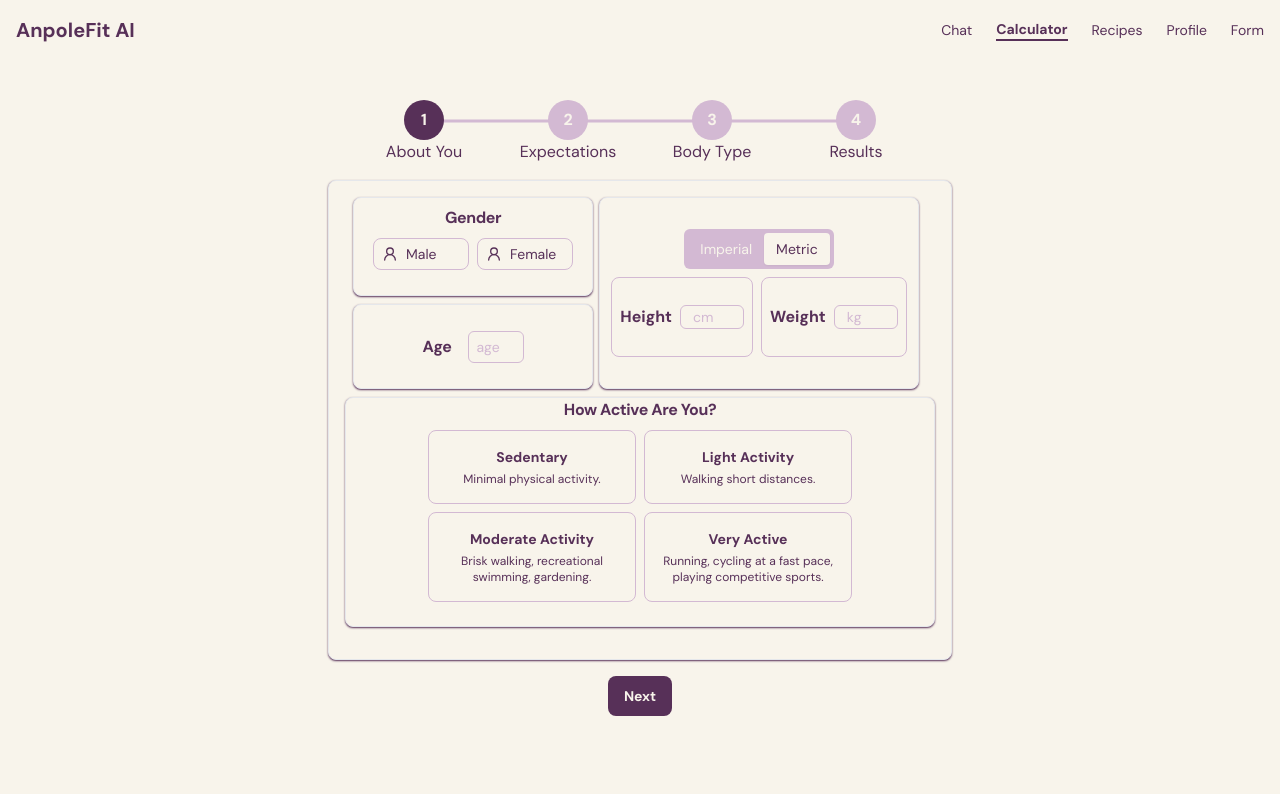
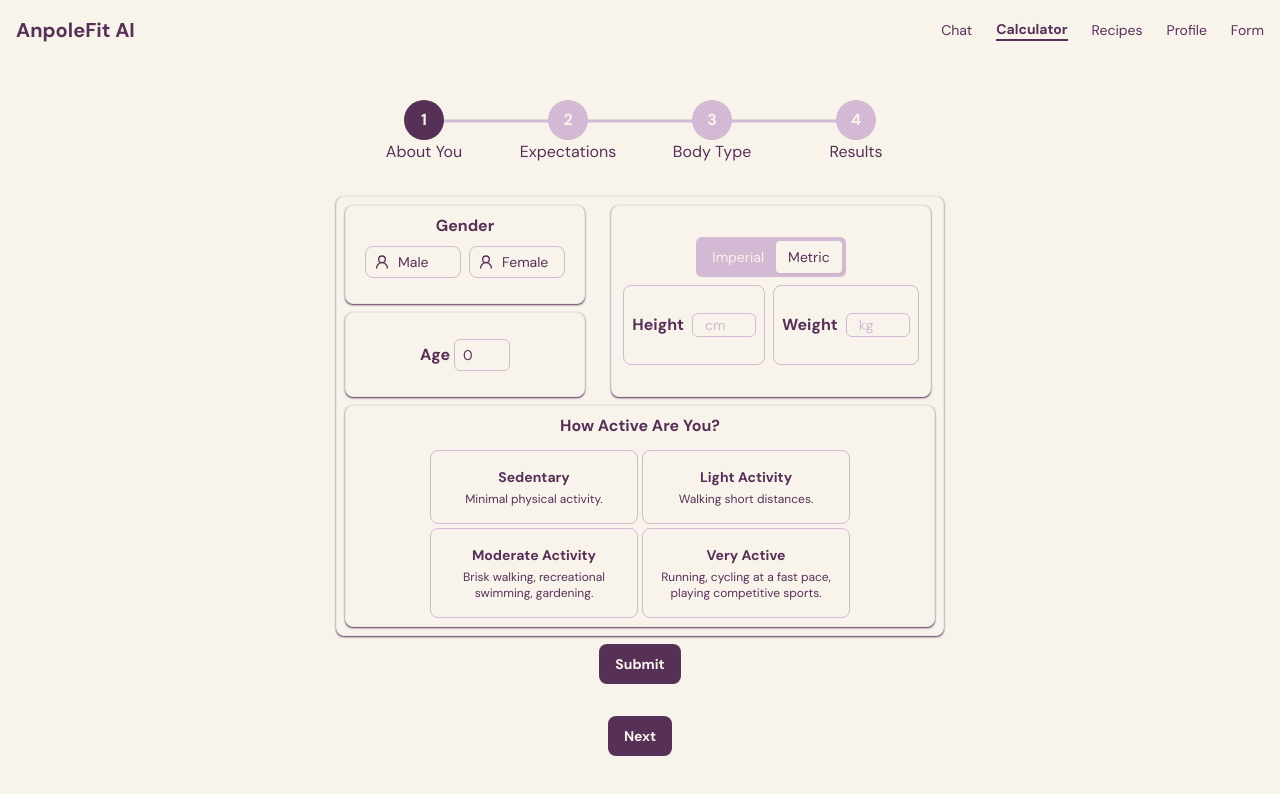
Before and after one commit to AnderVDev/anpolefit-ai-coach, a Next.js app: page /calculator in a window 1280 px wide. Shown: the top 794 px of the page. Built offline with nearby package versions, Linux system fonts and the light colour scheme; no server answers; the database is empty.

Commit message:
merge form with calculator step one

```diff
--- a/components/stepper/StepContent.tsx
+++ b/components/stepper/StepContent.tsx
@@ -6,7 +6,6 @@ import { useCallback, useState } from "react";
 
 interface StepContentProps {
   step: number;
-  onErrors: null;
 }
 interface StepOneData {
   age: number | null;
@@ -16,10 +15,9 @@ interface StepOneData {
   tdee: number | null;
   selectedGender: "MALE" | "FEMALE" | null;
   selectedActivity: "SEDENTARY" | "LIGHT" | "MODERATE" | "VERY" | null;
-  isError: boolean;
 }
 
-function StepContent({ step, onErrors }: StepContentProps) {
+function StepContent({ step }: StepContentProps) {
   const [expectation, setExpectation] = useState<
     "BUILD" | "RECOMPOSITION" | null
   >(null);
@@ -35,7 +33,6 @@ function StepContent({ step, onErrors }: StepContentProps) {
     tdee: null,
     selectedGender: null,
     selectedActivity: null,
-    isError: true,
   });
 
   const inputs = {
@@ -53,7 +50,6 @@ function StepContent({ step, onErrors }: StepContentProps) {
       tdee: number | null;
       selectedGender: "MALE" | "FEMALE" | null;
       selectedActivity: "SEDENTARY" | "LIGHT" | "MODERATE" | "VERY" | null;
-      isError: boolean;
     }) => {
       setStepOneData(data);
     },
--- a/components/stepper/index.tsx
+++ b/components/stepper/index.tsx
@@ -3,7 +3,6 @@ import React, { useState } from "react";
 import { Check, TriangleAlert } from "lucide-react";
 import StepContent from "./StepContent";
 import { Button } from "../ui/button";
-import { Alert, AlertDescription, AlertTitle } from "@/components/ui/alert";
 interface StepErrorProps {
   stepOneError: boolean;
   stepTwoError: boolean;
@@ -14,16 +13,6 @@ const Stepper = () => {
   const steps = ["About You", "Expectations", "Body Type", "Results"];
   const [currentStep, setCurrentStep] = useState(1);
   const [complete, setComplete] = useState(false);
-  const [stepError, setStepError] = useState<StepErrorProps>({
-    stepOneError: false,
-    stepTwoError: false,
-    stepThreeError: false,
-    stepFourError: false,
-  });
-
-  const HandleDataErrors = (data: StepErrorProps) => {
-    setStepError(data);
-  };
 
   return (
     <div className="flex flex-col items-center">
@@ -59,7 +48,7 @@ const Stepper = () => {
           </div>
         ))}
       </div>
-      <StepContent step={currentStep} onErrors={HandleDataErrors} />
+      <StepContent step={currentStep} />
       <Button
         className="bg-gray-500 rounded-lg"
         onClick={() => {
--- a/components/stepper/steps/one/index.tsx
+++ b/components/stepper/steps/one/index.tsx
@@ -5,9 +5,44 @@ import ActivityCard from "@/components/ActivityCard";
 import { UserRound } from "lucide-react";
 import GenderCard from "./GenderCard";
 import { Input } from "@/components/ui/input";
+import { z } from "zod";
+import { zodResolver } from "@hookform/resolvers/zod";
+import { useForm } from "react-hook-form";
+import { Button } from "@/components/ui/button";
+import {
+  Form,
+  FormControl,
+  FormField,
+  FormItem,
+  FormLabel,
+  FormMessage,
+} from "@/components/ui/form";
 
-const cardStyle =
-  "flex items-center flex-col p-2 border border-gray-200 rounded-lg cursor-pointer items-center w-80 h-48";
+const formSchema = z.object({
+  gender: z.enum(["MALE", "FEMALE"], { message: "Must select a Gender" }),
+  age: z
+    .number({
+      required_error: "Age is required",
+      invalid_type_error: "Age must be a number greater than 10",
+    })
+    .min(10, { message: "Must greater than 10" })
+    .max(90, { message: "Must less than 10" }),
+  metrics: z.object({
+    weight: z.number({ required_error: "error metric" }).positive(),
+    height: z.number({ required_error: "error metric" }).positive(),
+  }),
+  activity: z.enum(["SEDENTARY", "LIGHT", "MODERATE", "VERY"], {
+    message: "Must select an Activity",
+  }),
+});
+
+type FormSchema = z.infer<typeof formSchema>;
+
+type GendersTypes = "MALE" | "FEMALE";
+const genders = [
+  { id: "MALE", gender: "Male", icon: <UserRound size={16} /> },
+  { id: "FEMALE", gender: "Female", icon: <UserRound size={16} /> },
+];
 
 type Activities = "SEDENTARY" | "LIGHT" | "MODERATE" | "VERY";
 const activities = [
@@ -37,12 +72,6 @@ const activities = [
   },
 ];
 
-type GendersTypes = "MALE" | "FEMALE";
-const genders = [
-  { id: "MALE", gender: "Male", icon: <UserRound size={16} /> },
-  { id: "FEMALE", gender: "Female", icon: <UserRound size={16} /> },
-];
-
 const TDDE_CONSTANTS = {
   SEDENTARY: 1.2,
   LIGHT: 1.375,
@@ -50,6 +79,9 @@ const TDDE_CONSTANTS = {
   VERY: 1.725,
   EXTREMELY: 1.9,
 };
+
+const cardStyle =
+  "flex items-center flex-col p-2 border border-gray-200 rounded-lg cursor-pointer items-center w-80 h-48";
 
 interface StepOneProps {
   onDataChange: (data: {
@@ -66,148 +98,213 @@ interface StepOneProps {
 const POLLING_FREQUENCY_MS = 1000;
 
 function StepOne({ onDataChange }: StepOneProps) {
-  const [age, setAge] = useState<number | null>(null);
-  const [weight, setWeight] = useState<number | null>(null);
-  const [height, setHeight] = useState<number | null>(null);
-  const [selectedGender, setSelectedGender] = useState<GendersTypes | null>(
-    null
-  );
-  const [selectedActivity, setSelectedActivity] = useState<Activities | null>(
-    null
-  );
-
-  const [isError, setIsError] = useState<boolean>(true);
+  //states
   const [bmr, setBMR] = useState<number | null>(null);
   const [tdee, setTDEE] = useState<number | null>(null);
 
-  const [data, setData] = useState({
-    age: age,
-    weight: weight,
-    height: height,
-    bmr: bmr,
-    tdee: tdee,
-    selectedGender: selectedGender,
-    selectedActivity: selectedActivity,
+  const form = useForm<FormSchema>({
+    resolver: zodResolver(formSchema),
+    defaultValues: {
+      gender: "",
+      age: 0,
+      metrics: {
+        weight: 0,
+        height: 0,
+      },
+      activity: "",
+    },
   });
 
-  const handleSelectGender = useCallback(async (genderId: GendersTypes) => {
-    setSelectedGender(genderId);
-  }, []);
+  const { watch, setValue } = form;
 
-  const handleSelectActivity = useCallback(async (activityId: Activities) => {
-    setSelectedActivity(activityId);
-  }, []);
+  const watchAllFields = watch();
 
-  const handleAgeGender = (age: number) => {
-    setAge(age);
+  const handleSelectGender = (genderId: GendersTypes) => {
+    setValue("gender", genderId);
   };
 
-  const onErrorChange = useCallback(async () => {
-    if (age && weight && height && selectedActivity && selectedGender) {
-      setIsError((prev) => (prev = false));
+  const handleSelectActivity = (activityId: Activities) => {
+    setValue("activity", activityId);
+  };
+
+  const calculateBMR = (
+    gender: string,
+    weight: number,
+    height: number,
+    age: number
+  ) => {
+    if (gender === "FEMALE") {
+      return 447.593 + 9.247 * weight + 3.098 * height - 4.33 * age;
+    } else {
+      return 88.362 + 13.397 * weight + 4.799 * height - 5.677 * age;
     }
-  }, [age, height, selectedActivity, selectedGender, weight]);
+  };
 
-  const calculateBMR = useCallback(async () => {
-    if (!selectedGender || !weight || !height || !age) return;
-
-    const bmrValue =
-      selectedGender === "FEMALE"
-        ? 447.593 + 9.247 * weight + 3.098 * height - 4.33 * age
-        : 88.362 + 13.397 * weight + 4.799 * height - 5.677 * age;
-    setBMR(bmrValue);
-  }, [selectedGender, weight, height, age]);
-
-  const calculateTDEE = useCallback(async () => {
-    calculateBMR();
-    if (!selectedActivity || !bmr) return;
-    const tdeeValue = bmr * TDDE_CONSTANTS[selectedActivity];
-    setTDEE(tdeeValue);
-    onErrorChange();
-    onDataChange({
-      age,
-      weight,
-      height,
-      bmr,
-      tdee: tdeeValue,
-      selectedGender,
-      selectedActivity,
-      isError,
-    });
-  }, [
-    selectedActivity,
-    bmr,
-    onErrorChange,
-    onDataChange,
-    age,
-    weight,
-    height,
-    selectedGender,
-    isError,
-  ]);
+  const calculateTDEE = (bmr: number, activity: string) => {
+    return bmr * TDDE_CONSTANTS[activity as keyof typeof TDDE_CONSTANTS];
+  };
 
   useEffect(() => {
-    const timer = setInterval(calculateTDEE, POLLING_FREQUENCY_MS);
+    const { gender, metrics, age, activity } = watchAllFields;
+    if (gender && metrics.weight && metrics.height && age) {
+      const bmrValue = calculateBMR(
+        gender,
+        metrics.weight,
+        metrics.height,
+        age
+      );
+      setBMR(bmrValue);
 
-    return () => clearInterval(timer);
-  }, [calculateTDEE]);
+      if (activity) {
+        const tdeeValue = calculateTDEE(bmrValue, activity);
+        setTDEE(tdeeValue);
+      }
+    }
+    console.log({ bmr, tdee });
+  }, [watchAllFields]);
+
+  function onSubmit(values: FormSchema, e: React.FormEvent<HTMLFormElement>) {
+    e.preventDefault();
+    // Do something with the form values.
+    // ✅ This will be type-safe and validated.
+    console.log(values);
+  }
 
   return (
-    <Card className="flex items-center justify-center flex-col flex-grow border border-gray-200 rounded-lg gap-2 p-4">
-      <div className="w-60 md:w-[590px] grid grid-col-1 md:grid-cols-3 justify-between">
-        <div className="md:col-start-1 md:col-span-1 flex justify-between place-content-between flex-col items-center w-64 h-48">
-          <Card className={`${cardStyle} p-0 h-28 w-60`}>
-            <CardTitle className="my-2 text-base">Gender</CardTitle>
-            <CardContent className="flex items-center p-0 gap-2">
+    <Form {...form}>
+      <form
+        onSubmit={form.handleSubmit(onSubmit)}
+        className="flex items-center justify-center flex-col flex-grow p-4 gap-2"
+      >
+        <Card className="flex items-center justify-center flex-col flex-grow border border-gray-200 rounded-lg gap-2 px-2 m-0">
+          <section className="w-60 mt-2 md:w-[590px] flex flex-col md:grid md:grid-cols-3 justify-between">
+            <div className="items-center w-60 h-48 flex flex-col md:col-start-1 md:col-span-1 place-content-between  ">
+              <Card className="flex items-center flex-col border border-gray-200 rounded-lg cursor-pointer p-0 h-28 w-60">
+                <FormField
+                  control={form.control}
+                  name="gender"
+                  render={({ field }: any) => (
+                    <FormItem className="flex flex-col items-center justify-center my-2">
+                      <FormLabel className="text-base font-bold">
+                        Gender
+                      </FormLabel>
+                      <FormControl>
+                        <div className="flex items-center gap-2">
                           {genders.map((gender) => (
                             <GenderCard
                               key={gender.id}
                               gender={gender.gender}
                               icon={gender.icon}
-                  selected={gender.id === selectedGender}
-                  onSelect={() => handleSelectGender(gender.id as GendersTypes)}
+                              selected={gender.id === field.value}
+                              onSelect={() => {
+                                field.onChange(gender.id);
+                                handleSelectGender(gender.id as GendersTypes);
+                              }}
                             />
                           ))}
-            </CardContent>
+                        </div>
+                      </FormControl>
+                      <FormMessage />
+                    </FormItem>
+                  )}
+                />
               </Card>
 
-          <Card className="flex items-center flex-col md:flex-row border justify-center md:gap-4 border-gray-200 rounded-lg cursor-pointer mt-2 p-0 h-28 md:h-24 w-60">
-            <CardTitle className="my-2 text-base">Age</CardTitle>
-            <CardContent className=" flex flex-col gap-1 items-center p-0">
+              <Card className="flex items-center justify-center flex-col md:flex-row border  md:gap-4 border-gray-200 rounded-lg cursor-pointer mt-2 p-0 h-28 md:h-24 w-60">
+                <FormField
+                  control={form.control}
+                  name="age"
+                  render={({ field }: any) => (
+                    <FormItem className="flex flex-col items-center justify-center">
+                      <div className="flex gap-1 items-center justify-center">
+                        <FormLabel className="text-base font-bold">
+                          Age
+                        </FormLabel>
+                        <FormControl className="">
                           <Input
-                className="w-14 h-8 mb-2 md:mb-0 p-2"
-                type="text"
+                            type="number"
+                            className="w-14 h-8 p-2"
                             placeholder="age"
-                onChange={(e) => handleAgeGender(parseFloat(e.target.value))}
+                            {...field}
+                            onChange={(e) =>
+                              field.onChange(Number(e.target.value))
+                            }
                           />
-            </CardContent>
+                        </FormControl>
+                      </div>
+                      <FormMessage />
+                    </FormItem>
+                  )}
+                />
               </Card>
             </div>
 
-        <Card className="mt-2 md:mt-0 md:mr-4 md:col-end-4 md:col-span-2 flex items-center justify-center flex-col flex-grow border border-gray-200 rounded-lg cursor-pointer w-60 md:w-80 md:h-48 mx-auto">
-          <CardContent className="p-2 md:p-0 items-center justify-center">
-            <Metrics onWeightChange={setWeight} onHeightChange={setHeight} />
-          </CardContent>
+            {/* Metrics */}
+            <Card className="w-60 p-2 mt-2 md:mt-0 md:mr-1 flex items-center justify-center flex-col flex-grow md:w-80 md:h-48 mx-auto  md:col-end-4 md:col-span-2  border border-gray-200 rounded-lg cursor-pointer ">
+              <FormField
+                control={form.control}
+                name="metrics"
+                render={({ field }: any) => (
+                  <FormItem>
+                    {/* <FormLabel>Age</FormLabel> */}
+                    <FormControl>
+                      <Metrics
+                        onHeightChange={(value) =>
+                          setValue("metrics.height", Number(value))
+                        }
+                        onWeightChange={(value) =>
+                          setValue("metrics.weight", Number(value))
+                        }
+                      />
+                    </FormControl>
+                    <FormMessage />
+                  </FormItem>
+                )}
+              />
             </Card>
-      </div>
+          </section>
 
           {/* Activities */}
-      <Card className="flex flex-col border justify-center  border-gray-200 rounded-lg cursor-pointer items-center h-auto w-60 md:w-[590px] mb-4">
-        <CardTitle className="mb-2 text-base">How Active Are You?</CardTitle>
-        <CardContent className="grid grid-col-1 md:grid-cols-2 gap-2">
+          <Card className=" w-60 h-auto mb-2 md:w-[590px] flex flex-col items-center justify-center border border-gray-200 rounded-lg cursor-pointer ">
+            <section className="w-60 md:w-[590px] grid grid-col-1 justify-between">
+              <FormField
+                control={form.control}
+                name="activity"
+                render={({ field }: any) => (
+                  <FormItem className="w-60 md:w-[590px] flex flex-wrap flex-col items-center justify-center mb-1">
+                    <FormLabel className="mt-2 text-base font-bold">
+                      How Active Are You?
+                    </FormLabel>
+                    <FormControl className="grid grid-col-1 md:grid-cols-2 gap-1 m-1 p-1">
+                      <div className="">
                         {activities.map((activity) => (
                           <ActivityCard
                             key={activity.id}
                             title={activity.title}
                             description={activity.description}
                             image={activity.image}
-              selected={activity.id === selectedActivity}
-              onSelect={() => handleSelectActivity(activity.id as Activities)}
+                            selected={activity.id === field.value}
+                            onSelect={() => {
+                              field.onChange(activity.id);
+                              handleSelectActivity(activity.id as Activities);
+                            }}
                           />
                         ))}
-        </CardContent>
+                      </div>
+                    </FormControl>
+                    <FormMessage />
+                  </FormItem>
+                )}
+              />
+            </section>
           </Card>
         </Card>
+
+        <Button className="bg-gray-500 rounded-lg m-0 " type="submit">
+          Submit
+        </Button>
+      </form>
+    </Form>
   );
 }
 
```
Lines whose indentation alone changed are shown as unchanged.
